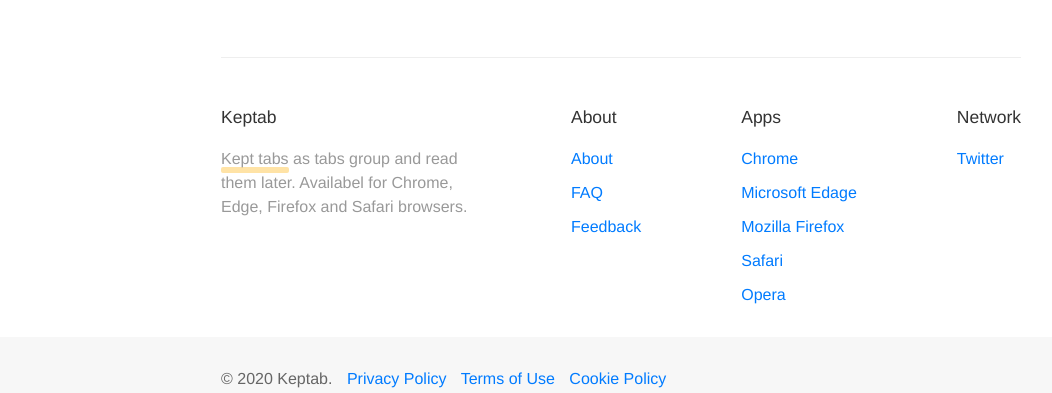
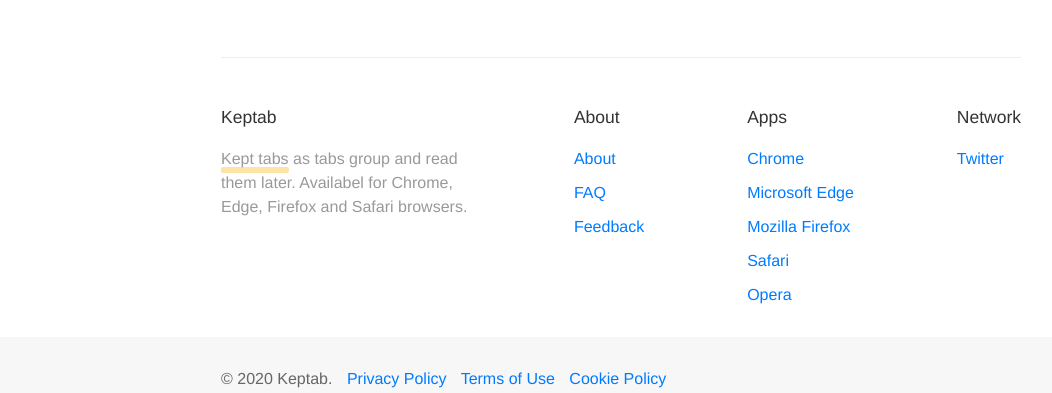
Before and after one commit to keptab/keptab-site, a Jekyll site: the page built from index.html, in a window 1280 px wide. Shown: the part 1032-1425 px from the top of the page, without its empty margins (19-1071 px from the left). Built offline with Jekyll 4.4.1, drawn with Linux system fonts in a browser that asks for light colours.

Commit message:
fixed typo in site footer

```diff
--- a/_includes/footer.html
+++ b/_includes/footer.html
@@ -17,7 +17,7 @@
                 <h3>Apps</h3>
                 <ul>
                     <li><a href="/apps#/chrome">Chrome</a></li>
-                    <li><a href="/apps#/edge">Microsoft Edage</a></li>
+                    <li><a href="/apps#/edge">Microsoft Edge</a></li>
                     <li><a href="/apps#/firefox">Mozilla Firefox</a></li>
                     <li><a href="/apps#/safari">Safari</a></li>
                     <li><a href="/apps#/opera">Opera</a></li>
```
